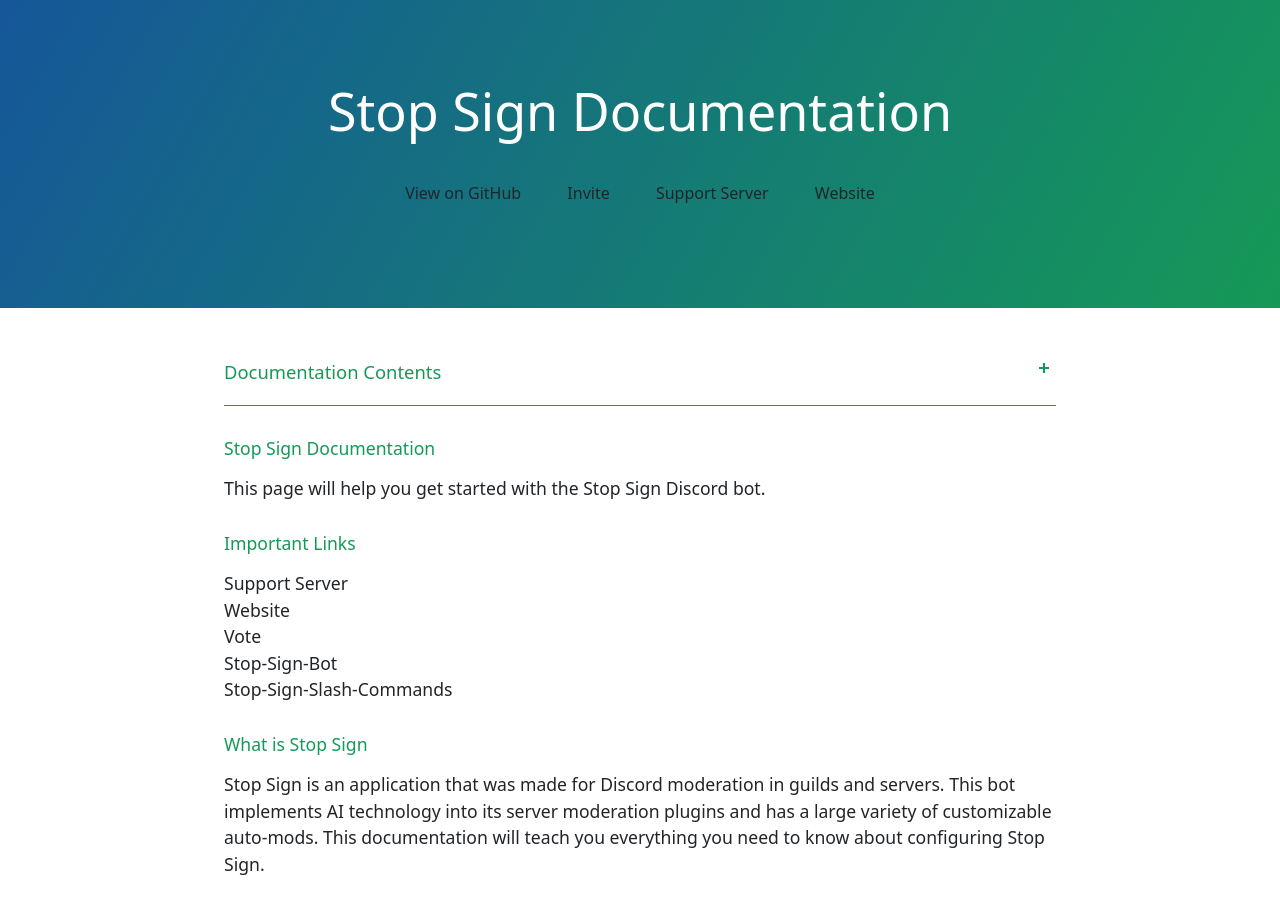
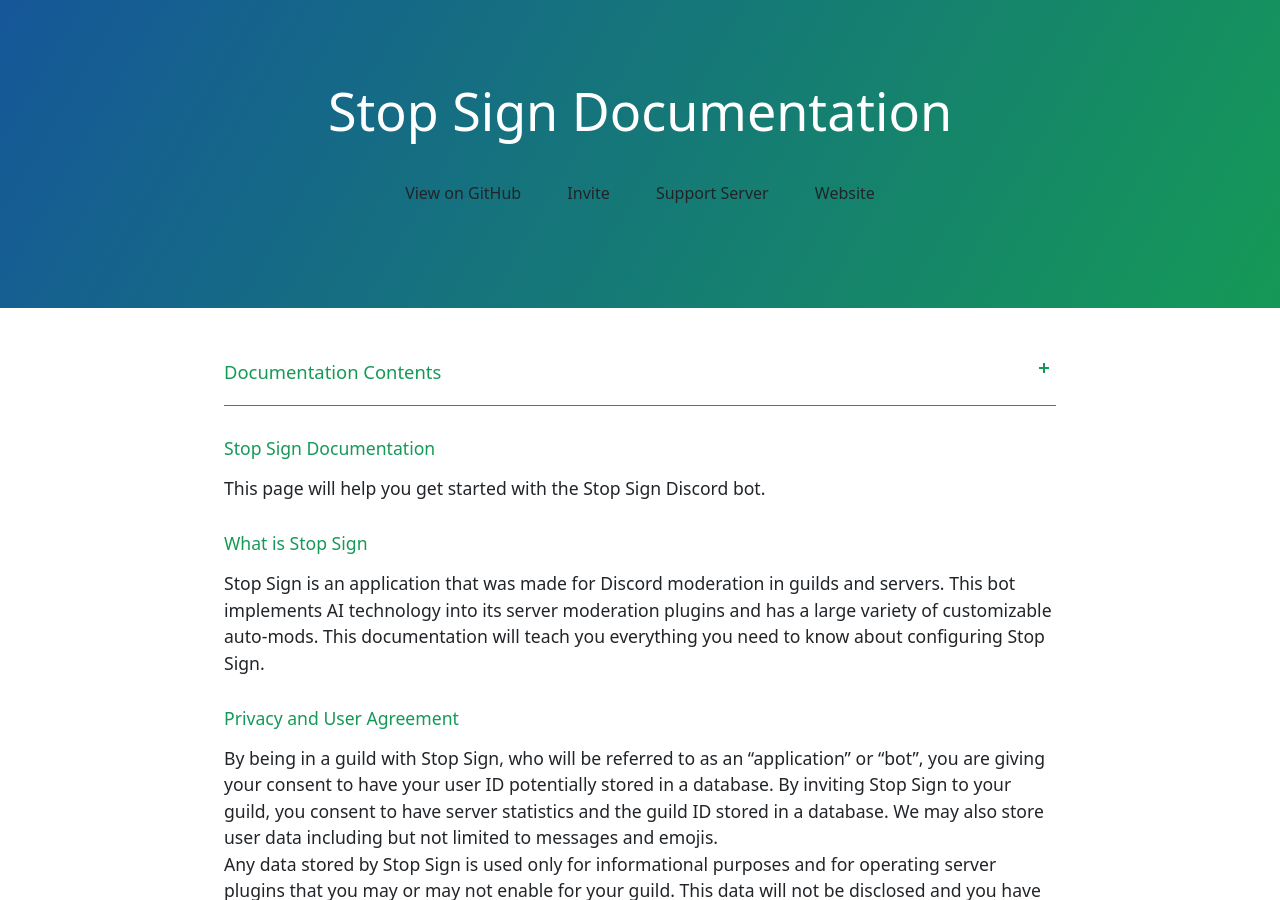
Before and after one commit to confusion0/stop-sign-bot-slash-commands, a Jekyll site: the page built from introduction.md, in a window 1280 px wide and 900 px high. Built offline with Jekyll 4.4.1, drawn with Linux system fonts in a browser that asks for light colours; nearby versions of some CDN libraries; library files that are not in the unit come from our copies.

Commit message:
Update introduction.md

```diff
--- a/introduction.md
+++ b/introduction.md
@@ -7,14 +7,6 @@
 ## Stop Sign Documentation
 
 This page will help you get started with the Stop Sign Discord bot.
-
-### Important Links
-
-- [Support Server](https://discord.gg/e4fxq8vcfm)
-- [Website](https://stopsign.glitch.me/)
-- [Vote](https://top.gg/bot/823568726372253716/vote)
-- [Stop-Sign-Bot](https://github.com/confusion0/stop-sign-bot)
-- [Stop-Sign-Slash-Commands](https://github.com/confusion0/stop-sign-slash-commands)
 
 ### What is Stop Sign
 
```
